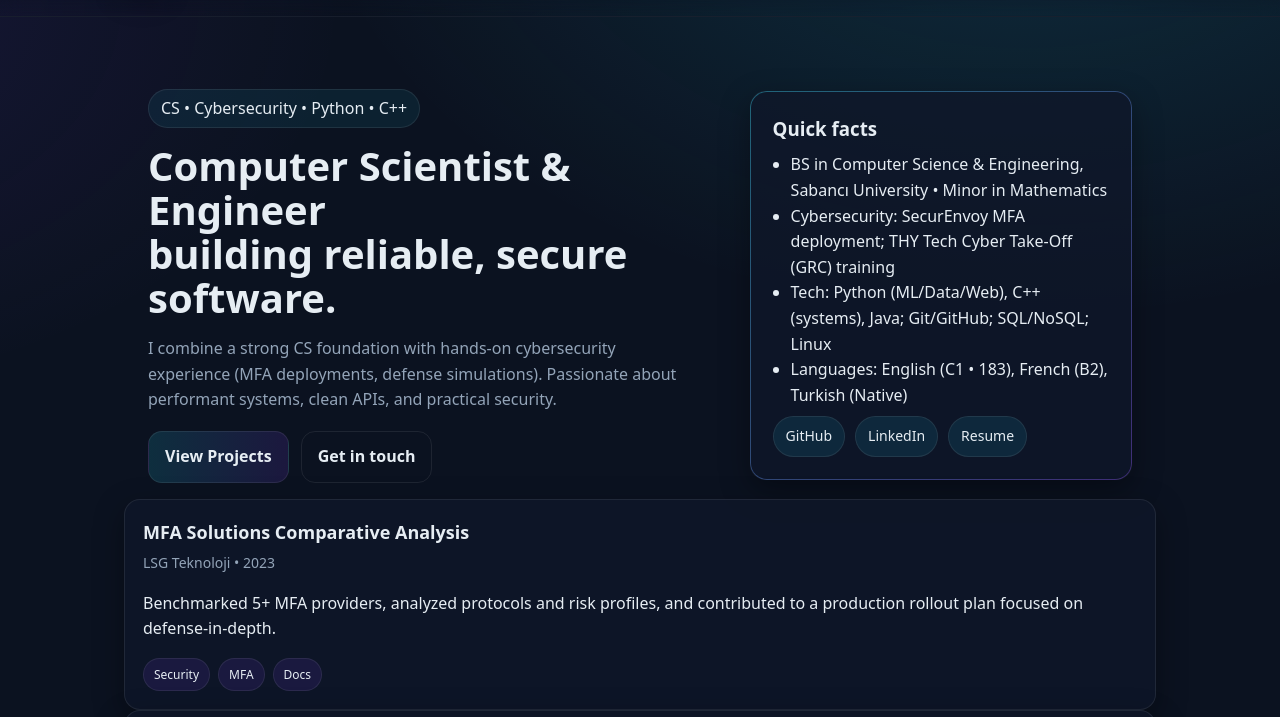
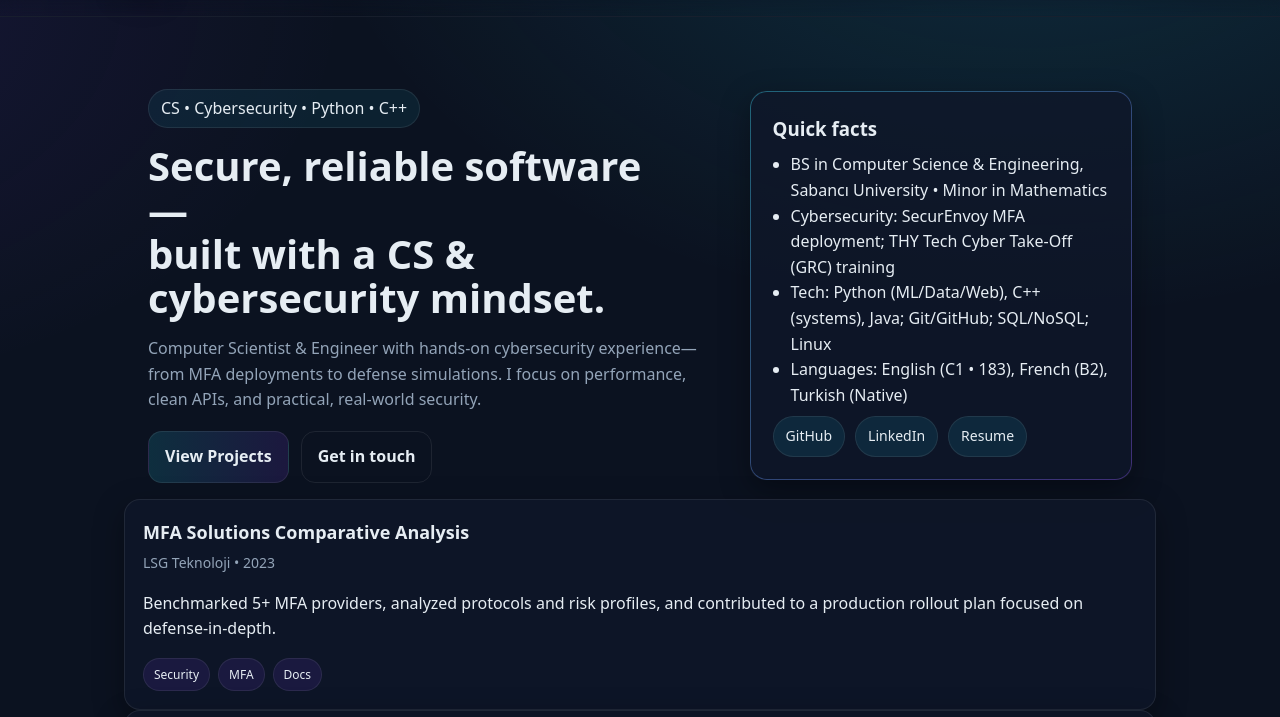
Before and after one commit to berkkayabas1682/berk-portfolio, a plain HTML site: page index.html in a window 1280 px wide. Shown: the part 80-797 px from the top of the page. Drawn offline with Linux system fonts and the light colour scheme.

Commit message:
finalimsi

```diff
--- a/index.html
+++ b/index.html
@@ -128,9 +128,8 @@
     <section class="hero" id="about">
       <div>
         <span class="badge">CS • Cybersecurity • Python • C++</span>
-        <h2 class="headline">Computer Scientist & Engineer
-        <br/>building reliable, secure software.</h2>
-        <p class="lead">I combine a strong CS foundation with hands‑on cybersecurity experience (MFA deployments, defense simulations). Passionate about performant systems, clean APIs, and practical security.</p>
+        <h2 class="headline">Secure, reliable software—<br/>built with a CS & cybersecurity mindset.</h2>
+        <p class="lead">Computer Scientist & Engineer with hands‑on cybersecurity experience—from MFA deployments to defense simulations. I focus on performance, clean APIs, and practical, real‑world security.</p>
         <div class="hero-cta">
           <a class="cta" href="#projects">View Projects</a>
           <a class="cta ghost" href="#contact">Get in touch</a>
@@ -154,6 +153,8 @@
     </section>
 
     <!-- ===================== PROJECTS ===================== -->
+        <!-- Interactive Security Demo: Hash & HMAC Playground -->
+
         <article class="card" id="proj-mfa">
           <h3>MFA Solutions Comparative Analysis</h3>
           <div class="meta">LSG Teknoloji • 2023</div>
@@ -279,8 +280,8 @@
         en:{
           nav_about:"About", nav_projects:"Projects", nav_experience:"Experience", nav_contact:"Contact",
           hero_badge:"CS • Cybersecurity • Python • C++",
-          hero_headline:"Computer Scientist & Engineer<br/>building reliable, secure software.",
-          hero_lead:"I combine a strong CS foundation with hands‑on cybersecurity experience (MFA deployments, defense simulations). Passionate about performant systems, clean APIs, and practical security.",
+          hero_headline:"Secure, reliable software<br/>—<br/>built with a CS & cybersecurity mindset.",
+          hero_lead:"Computer Scientist & Engineer with hands‑on cybersecurity experience—from MFA deployments to defense simulations. I focus on performance, clean APIs, and practical, real‑world security.",
           cta_projects:"View Projects", cta_contact:"Get in touch",
           quick_title:"Quick facts",
           quick_1:"BS in Computer Science & Engineering, Sabancı University • Minor in Mathematics",
@@ -316,8 +317,8 @@
         tr:{
           nav_about:"Hakkımda", nav_projects:"Projeler", nav_experience:"Deneyim", nav_contact:"İletişim",
           hero_badge:"Bilgisayar Bilimi • Siber Güvenlik • Python • C++",
-          hero_headline:"Güvenilir ve güvenli yazılımlar geliştiren<br/>Bilgisayar Bilimci & Mühendisi.",
-          hero_lead:"Sağlam bir BB temelini, uygulamalı siber güvenlik deneyimiyle (MFA kurulumları, savunma simülasyonları) birleştiriyorum. Performanslı sistemler, temiz API'ler ve pratik güvenliğe odaklanıyorum.",
+          hero_headline:"Güvenli, güvenilir yazılımlar—<br/>Bilgisayar Bilimi ve siber güvenlik bakışıyla.",
+          hero_lead:"MFA kurulumlarından savunma simülasyonlarına uzanan uygulamalı deneyime sahip bir Bilgisayar Bilimci & Mühendisim. Odağım performans, temiz API’ler ve gerçek hayata dokunan güvenlik.",
           cta_projects:"Projeleri Gör", cta_contact:"İletişime Geç",
           quick_title:"Hızlı bilgiler",
           quick_1:"Sabancı Üniversitesi Bilgisayar Bilimi ve Mühendisliği • Matematik Yandal",
```
